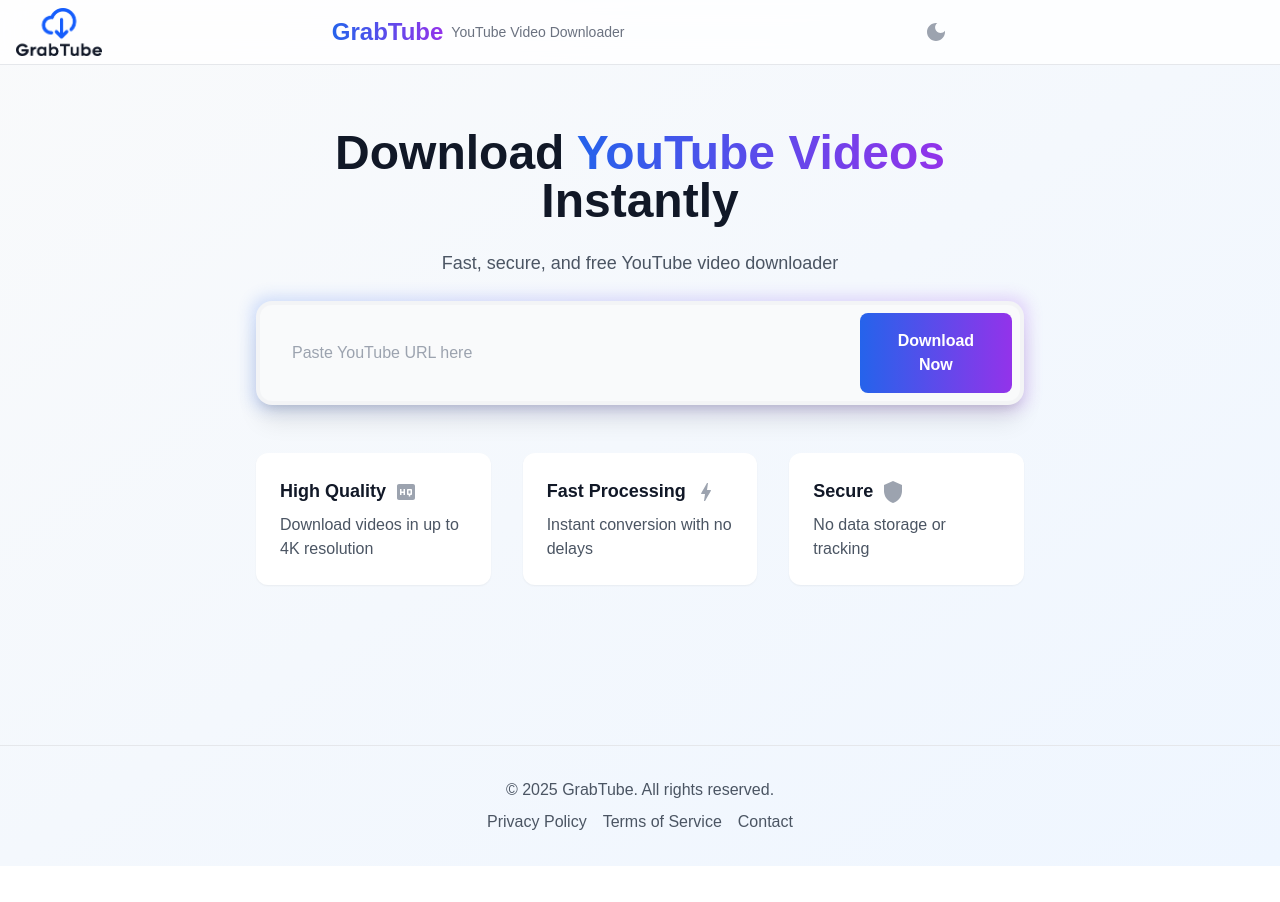
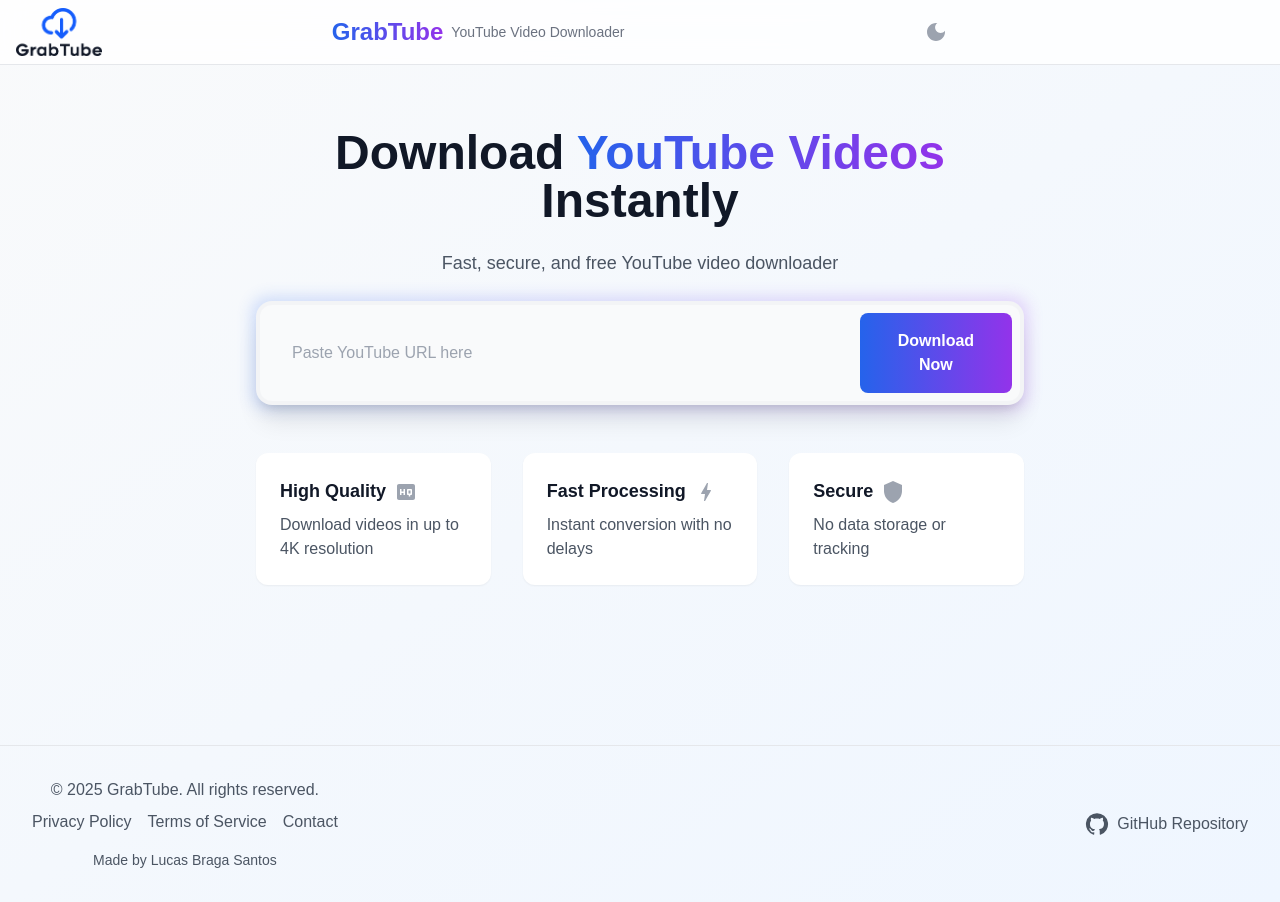
Before and after one commit to lucasbrasantos/grabtube, a Next.js app: page / in a window 1280 px wide. Before the commit the page ends 866 px from the top, so only its background shows below. Built offline with nearby package versions, Linux system fonts and the light colour scheme.

Commit message:
✨ feat(page): enhance footer with github link and creator info
- add github repository link with icon in the footer
- include creator name with link to github profile
- improve footer layout for better content organization

```diff
--- a/src/app/page.tsx
+++ b/src/app/page.tsx
@@ -1,5 +1,6 @@
 "use client";
 import BoltIcon from '@mui/icons-material/Bolt';
+import GitHubIcon from '@mui/icons-material/GitHub';
 import CheckCircleOutlineIcon from '@mui/icons-material/CheckCircleOutline';
 import DarkModeIcon from '@mui/icons-material/DarkMode';
 import ErrorOutlineIcon from '@mui/icons-material/ErrorOutline';
@@ -353,12 +354,40 @@
             {/* Footer */}
             <footer className="mt-24 border-t border-gray-200 dark:border-gray-800">
                 <div className="px-4 py-8 mx-auto max-w-7xl sm:px-6 lg:px-8">
-                    <div className="text-center text-gray-600 dark:text-gray-400">
-                        <p>&copy; {new Date().getFullYear()} GrabTube. All rights reserved.</p>
-                        <div className="flex justify-center mt-2 space-x-4">
-                            <a href="#" className="transition-colors hover:text-gray-900 dark:hover:text-white">Privacy Policy</a>
-                            <a href="#" className="transition-colors hover:text-gray-900 dark:hover:text-white">Terms of Service</a>
-                            <a href="#" className="transition-colors hover:text-gray-900 dark:hover:text-white">Contact</a>
+                    <div className="md:flex md:items-center md:justify-between">
+                        <div className="flex justify-center space-x-6 md:order-2">
+                            <a
+                                href="https://github.com/lucasbrasantos/grabtube"
+                                target="_blank"
+                                rel="noopener noreferrer"
+                                className="flex items-center text-gray-600 transition-colors hover:text-gray-900 dark:text-gray-400 dark:hover:text-white"
+                            >
+                                <GitHubIcon className="w-6 h-6 mr-2" />
+                                <span className="font-medium">GitHub Repository</span>
+                            </a>
+                        </div>
+                        <div className="mt-8 md:mt-0 md:order-1">
+                            <div className="text-center text-gray-600 dark:text-gray-400">
+                                <p className="text-base">
+                                    &copy; {new Date().getFullYear()} GrabTube. All rights reserved.
+                                </p>
+                                <div className="flex justify-center mt-2 space-x-4">
+                                    <a href="#" className="transition-colors hover:text-gray-900 dark:hover:text-white">Privacy Policy</a>
+                                    <a href="#" className="transition-colors hover:text-gray-900 dark:hover:text-white">Terms of Service</a>
+                                    <a href="#" className="transition-colors hover:text-gray-900 dark:hover:text-white">Contact</a>
+                                </div>
+                                <p className="mt-4 text-sm">
+                                    Made by{" "}
+                                    <a
+                                        href="https://github.com/lucasbrasantos"
+                                        target="_blank"
+                                        rel="noopener noreferrer"
+                                        className="font-medium transition-colors hover:text-gray-900 dark:hover:text-white"
+                                    >
+                                        Lucas Braga Santos
+                                    </a>
+                                </p>
+                            </div>
                         </div>
                     </div>
                 </div>
```
